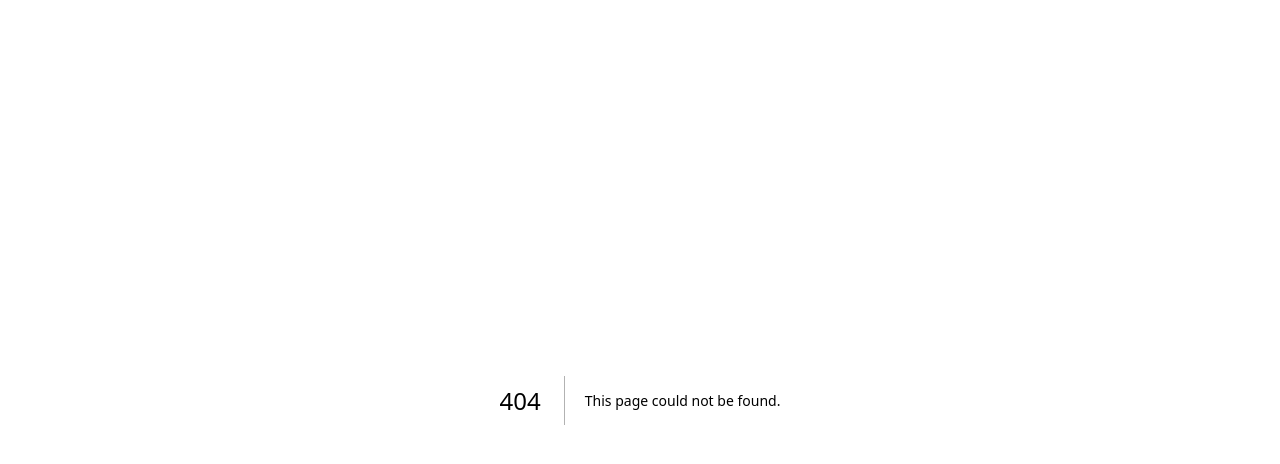
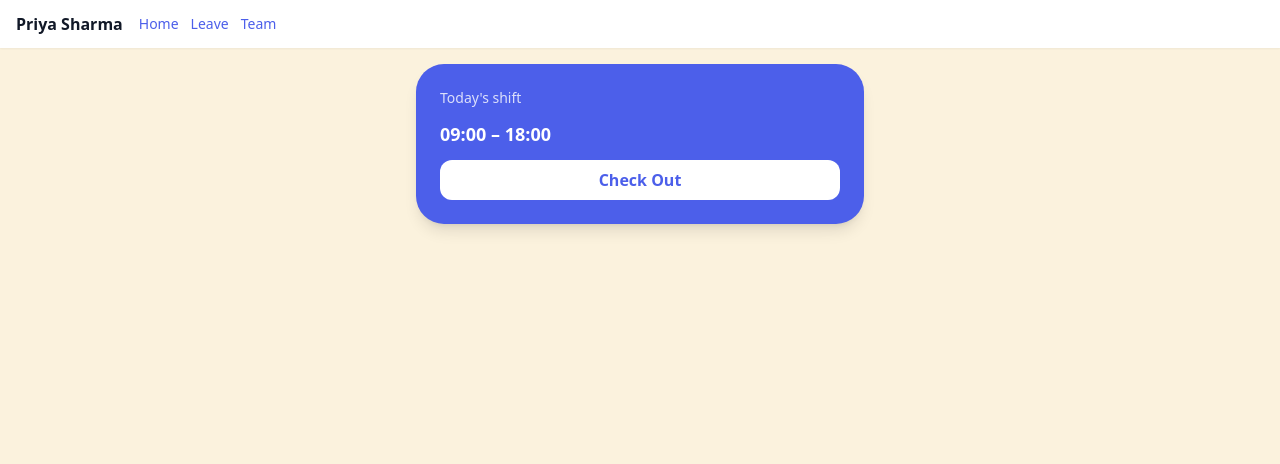
Before and after one commit to int-yashnitnaware/snabbit-salon-og, a Next.js app: page /staff in a window 1280 px wide. Before the commit this address had no page. Shown: the top 464 px of the page. Built offline with nearby package versions, Linux system fonts and the light colour scheme.

Commit message:
feat: add staff layout and check-in/out UI

```diff
--- /dev/null
+++ b/src/app/staff/layout.tsx
@@ -0,0 +1,30 @@
+import Link from 'next/link'
+import { getMockProfiles, CURRENT_STAFF_ID } from '@/lib/mock-data'
+
+export default function StaffLayout({
+  children,
+}: {
+  children: React.ReactNode
+}) {
+  const me = getMockProfiles().find((p) => p.id === CURRENT_STAFF_ID)!
+
+  return (
+    <div className="min-h-screen bg-cream">
+      <header className="bg-white px-4 py-3 shadow-sm flex gap-4 items-center">
+        <span className="font-bold text-gray-900">{me.fullName}</span>
+        <nav className="flex gap-3 text-sm">
+          <Link href="/staff" className="text-brand">
+            Home
+          </Link>
+          <Link href="/staff/leave" className="text-brand">
+            Leave
+          </Link>
+          <Link href="/staff/team" className="text-brand">
+            Team
+          </Link>
+        </nav>
+      </header>
+      <main className="p-4">{children}</main>
+    </div>
+  )
+}
--- /dev/null
+++ b/src/app/staff/page.tsx
@@ -0,0 +1,9 @@
+import CheckInCard from '@/components/staff/CheckInCard'
+
+export default function StaffHome() {
+  return (
+    <div className="max-w-md mx-auto">
+      <CheckInCard />
+    </div>
+  )
+}
--- /dev/null
+++ b/src/components/staff/CheckInCard.tsx
@@ -0,0 +1,91 @@
+'use client'
+
+import { useState } from 'react'
+import { getMockShifts, getMockAttendance, CURRENT_STAFF_ID } from '@/lib/mock-data'
+import type { Attendance } from '@/lib/types'
+
+export default function CheckInCard() {
+  const shift = getMockShifts().find((s) => s.staffId === CURRENT_STAFF_ID) ?? null
+  const initialAttendance = shift
+    ? (getMockAttendance().find((a) => a.shiftId === shift.id) ?? null)
+    : null
+  const [attendance, setAttendance] = useState<Attendance | null>(initialAttendance)
+  const [error, setError] = useState<string | null>(null)
+
+  function handleCheckIn() {
+    if (!shift) return
+    setError(null)
+    if (!navigator.geolocation) {
+      setError('Geolocation is not available in this browser.')
+      return
+    }
+    navigator.geolocation.getCurrentPosition(
+      () => {
+        setAttendance({
+          id: attendance?.id ?? `a-${shift.id}`,
+          staffId: CURRENT_STAFF_ID,
+          shiftId: shift.id,
+          hotspotId: shift.hotspotId,
+          date: shift.date,
+          status: 'present',
+          checkInAt: new Date().toISOString(),
+          checkOutAt: null,
+          isFalseNegative: false,
+        })
+      },
+      () =>
+        setError(
+          'Location is required to check in. Please allow location access and try again.'
+        )
+    )
+  }
+
+  function handleCheckOut() {
+    if (!attendance) return
+    setError(null)
+    navigator.geolocation.getCurrentPosition(
+      () => {
+        setAttendance({ ...attendance, checkOutAt: new Date().toISOString() })
+      },
+      () =>
+        setError(
+          'Location is required to check out. Please allow location access and try again.'
+        )
+    )
+  }
+
+  if (!shift) {
+    return (
+      <div className="bg-white rounded-3xl shadow-lg p-6">
+        <p className="text-gray-600">No shift assigned for today.</p>
+      </div>
+    )
+  }
+
+  return (
+    <div className="bg-brand text-white rounded-3xl shadow-lg p-6 space-y-3">
+      <p className="text-sm opacity-80">Today&apos;s shift</p>
+      <p className="text-lg font-bold">
+        {shift.startTime} – {shift.endTime}
+      </p>
+      {error && <p className="text-sm bg-danger/80 rounded-xl p-2">{error}</p>}
+      {!attendance?.checkInAt && (
+        <button
+          onClick={handleCheckIn}
+          className="w-full bg-white text-brand rounded-xl py-2 font-semibold"
+        >
+          Check In
+        </button>
+      )}
+      {attendance?.checkInAt && !attendance?.checkOutAt && (
+        <button
+          onClick={handleCheckOut}
+          className="w-full bg-white text-brand rounded-xl py-2 font-semibold"
+        >
+          Check Out
+        </button>
+      )}
+      {attendance?.checkOutAt && <p className="font-semibold">Shift complete ✓</p>}
+    </div>
+  )
+}
```
